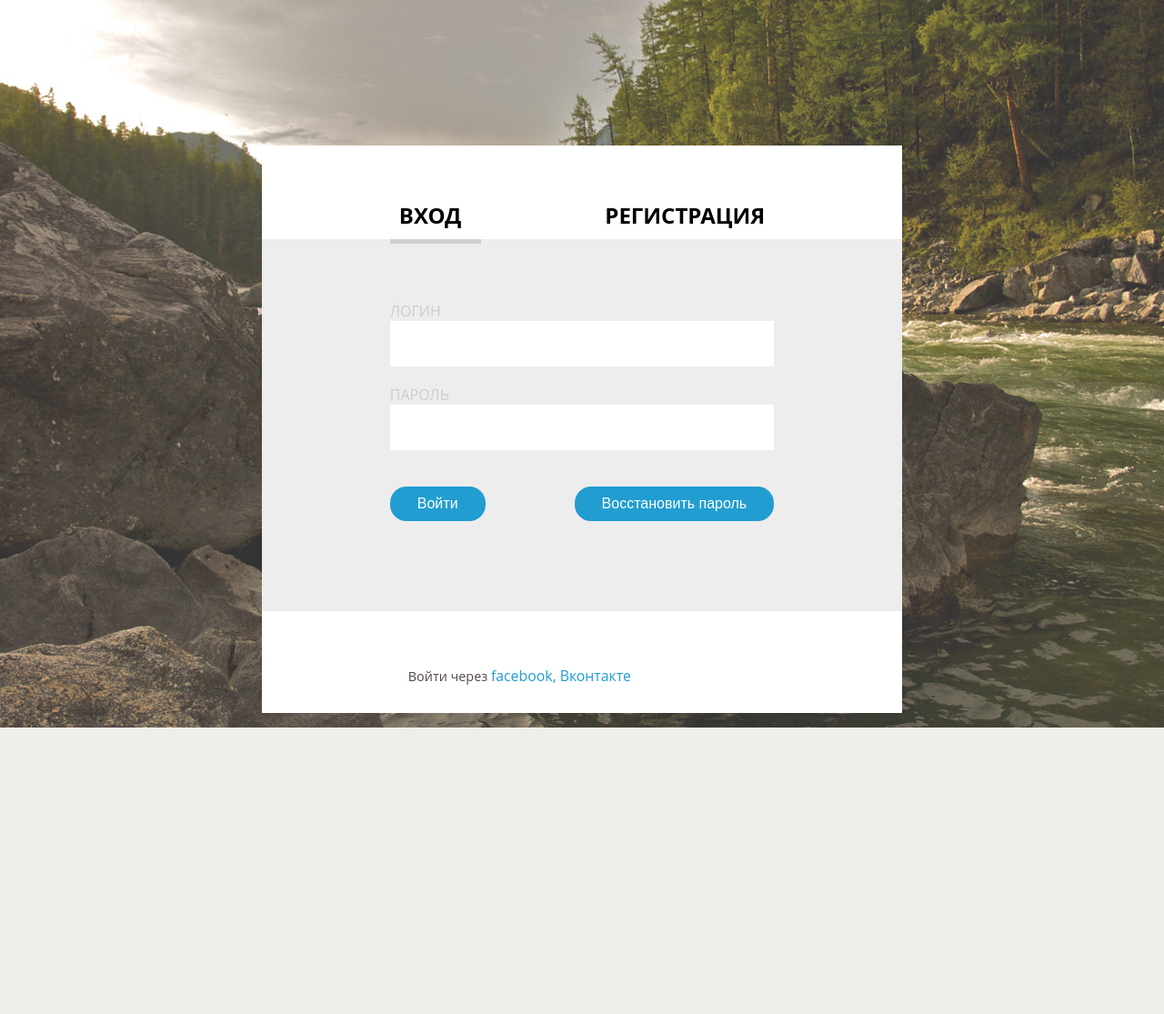
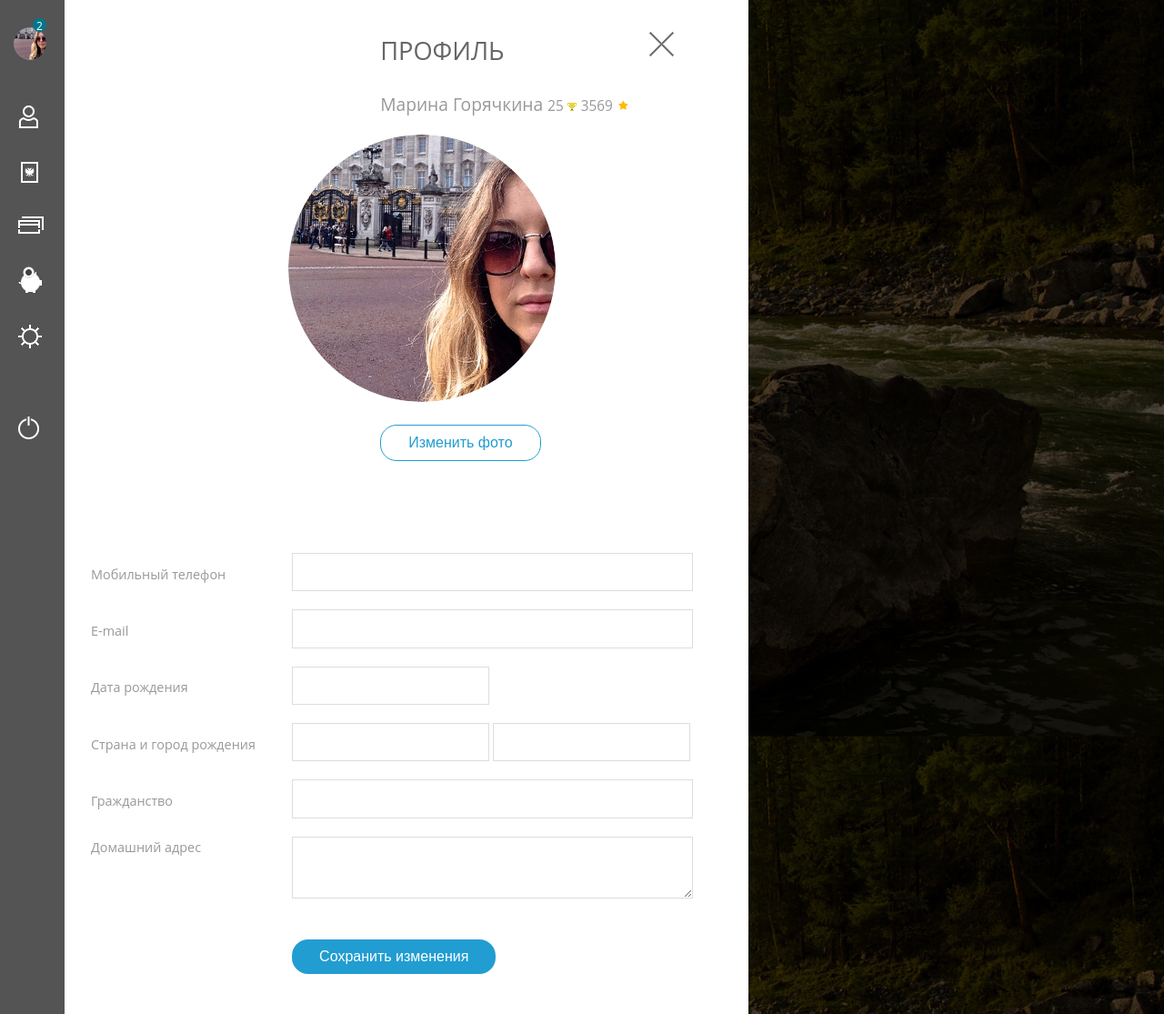
Before and after one commit to KateKorneeva/user-profile, a PHP site: page / in a window 1280 px wide. Shown: the whole page at 91% size. Before the commit the page ends 800 px from the top, so only its background shows below. Run offline with PHP 8.4, Linux system fonts and the light colour scheme.

Commit message:
changed profile page colors

```diff
--- a/index.html
+++ b/index.html
@@ -7,7 +7,7 @@
 	</head>
 
 	<body>
-		<div class="login-overlay">
+		<div class="login-overlay hidden">
 			<div class="popup">
 
 				<div class="top">
@@ -48,7 +48,7 @@
 			</div> <!-- popup -->
 		</div> <!-- login-overlay -->
 
-		<div class="profile-overlay hidden">
+		<div class="profile-overlay">
 
 			<div class="profile">
 
@@ -80,27 +80,27 @@
 					</div>
 
 					<form class="profile-form">
-						<div class="col3">
+						<div class="col3 label-box">
 							<label class="profile-entry" for="mobile">Мобильный телефон</label>
 						</div>
 						<div class="col3-2">
 							<input class="profile-input" name="mobile" type="text">
 						</div>
-						<div class="col3">
+						<div class="col3 label-box">
 							<label class="profile-entry" for="email">E-mail</label>
 						</div>
 						<div class="col3-2">
 							<input class="profile-input" name="email" type="text">
 						</div>
 						<br>
-						<div class="col3">
+						<div class="col3 label-box">
 							<label class="profile-entry" for="birth">Дата рождения</label>
 						</div>
 						<div class="col3">
 							<input class="profile-input" name="birth" type="text">
 						</div>
 						<br>
-						<div class="col3">
+						<div class="col3 label-box">
 							<label class="profile-entry" for="country">Страна и город рождения</label>
 						</div>
 						<div class="col3">
@@ -110,14 +110,14 @@
 							<input class="profile-input" name="city" type="text">
 						</div>
 						<br>
-						<div class="col3">
+						<div class="col3 label-box">
 							<label class="profile-entry" for="citizen">Гражданство</label>
 						</div>
 						<div class="col3-2">
 							<input class="profile-input" name="citizen" type="text">
 						</div>
 						<br>
-						<div class="col3 address-entry">
+						<div class="col3 label-box address-entry">
 							<label class="profile-entry" for="address">Домашний адрес</label>
 						</div>
 						<div class="col3-2">
--- a/style.css
+++ b/style.css
@@ -27,6 +27,20 @@ a {
 	display: none;
 }
 
+.button {
+	border: none;
+	background-color: #219dd1;
+	color: #fff;
+	font-size: 1em;
+	padding: 10px 30px;
+	margin-top: 20px;
+	margin-bottom: 20%;
+	border-radius: 18px;
+}
+
+.button:focus {
+	outline: none;
+}
 
 
 
@@ -56,7 +70,7 @@ a {
 
 .panel {
 	min-width: 340px;
-	max-width: 60%;
+	max-width: 40%;
 	margin: 0 auto;
 	overflow: hidden;
 }
@@ -68,7 +82,7 @@ a {
 
 .tab-container {
 	min-width: 340px;
-	max-width: 60%;
+	max-width: 40%;
 	height: 100%;
 	margin: 0 auto;
 	position: relative;
@@ -92,12 +106,13 @@ a {
 }
 
 .active-tab-login, .active-tab-register {
-	height: 5px;
+	height: 8px;
 	background-color: #d0d0d0;
 }
 
 .active-tab-login {
-	width: 100px;
+	width: 70px;
+	margin-left: 10px;
 }
 
 .active-tab-register {
@@ -107,7 +122,7 @@ a {
 
 .bottom-container {
 	min-width: 340px;
-	max-width: 60%;
+	max-width: 40%;
 	margin: 0 auto;
 }
 
@@ -134,21 +149,6 @@ a {
 .label {
 	text-transform: uppercase;
 	color: #cdcdcd;
-}
-
-.button {
-	border: none;
-	background-color: #219dd1;
-	color: #fff;
-	font-size: 1em;
-	padding: 10px 30px;
-	margin-top: 20px;
-	margin-bottom: 20%;
-	border-radius: 18px;
-}
-
-.button:focus {
-	outline: none;
 }
 
 .btn-login {
@@ -182,25 +182,29 @@ a {
 }
 
 .profile {
-	width: 50%;
+	display: inline-block;
+	/*min-width: 600px;*/
 	min-height: 100%;
-	background-color: #545454;
+	background-color: #fff;
 	position: relative;
 }
 
 .menu-panel {
 	display: inline-block;
+	background-color: #545454;
+	position: absolute;
+	top: 0;
+	bottom: 0;
 }
 
 .menu-panel__ico {
-	height: 25px;
 	width: 25px;
-	margin: 30px;
+	margin: 30px 20px;
 }
 
 .notify {
 	margin-bottom: 50px;
-	margin-left: 25px;
+	margin-left: 15px;
 	width: 36px;
 	height: 36px;
 	border-radius: 50%;
@@ -230,8 +234,8 @@ a {
 	display: inline-block;
 	vertical-align: top;
 	margin-top: 10px;
-	margin-left: 10%;
-	max-width: 60%;
+	margin-left: 100px;
+	/*max-width: 60%;*/
 }
 
 .general-info {
@@ -241,14 +245,15 @@ a {
 .profile-box__header {
 	text-transform: uppercase;
 	font-size: 1.7em;
+	color: #666;
 }
 
 .profile-box__name {
 	font-size: 1.2em;
+	color: #999;
 }
 
 .profile-box__header, .profile-box__name {
-	color: #fff;
 	margin-left: 20%;
 }
 
@@ -263,26 +268,35 @@ a {
 .btn-photo {
 	display: block;
 	margin-left: 20%;
+	background-color: transparent;
+	color: #219dd1;
+	border: 1px solid #219dd1;
+}
+
+.label-box {
+	vertical-align: middle;
 }
 
 .profile-entry {
-	color: #353535;
+	color: #999;
 	font-size: 0.9em;
 }
 
 .profile-input {
 	background-color: #fff;
-	border: none;
+	border: 1px solid #ddd;
 	line-height: 2em;
+	font-size: 1.2em;
+	color: #555;
 	padding-left: 0.5em;
 	margin-bottom: 20px;
 	width: 100%;
-	font-size: 1em;
 	box-sizing: border-box;
 }
 
 .profile-input:focus {
 	outline: none;
+	border-color: #219dd1;
 }
 
 .address-entry {
```
Also changed, not shown: img/close.png.
